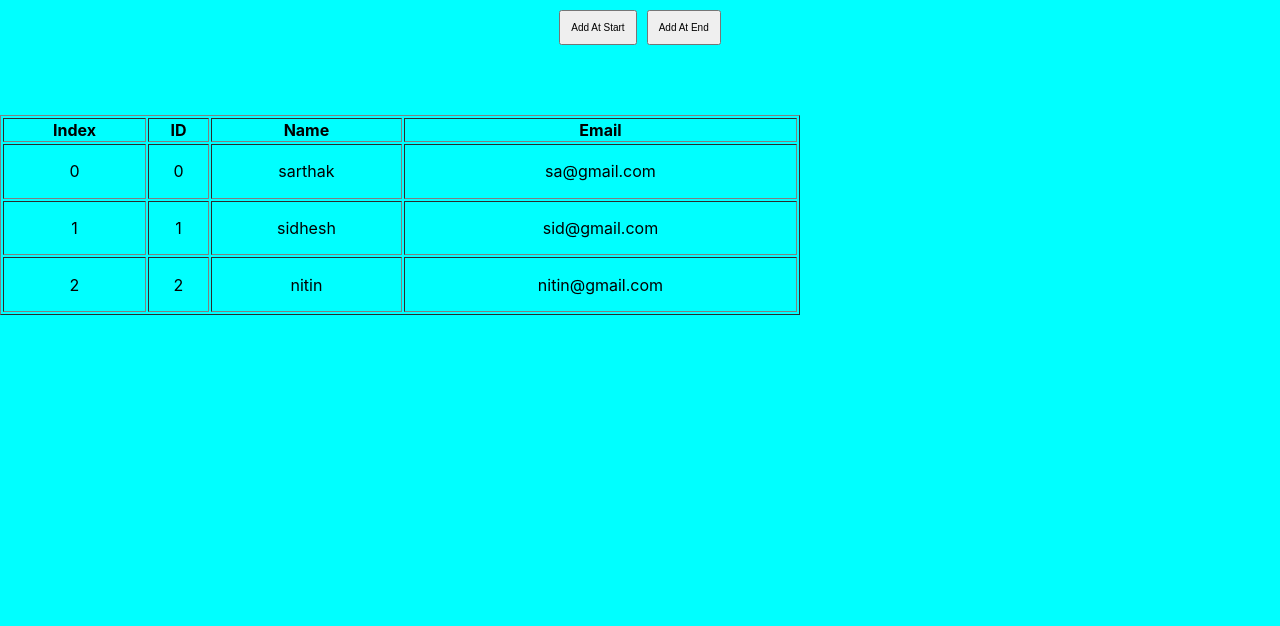
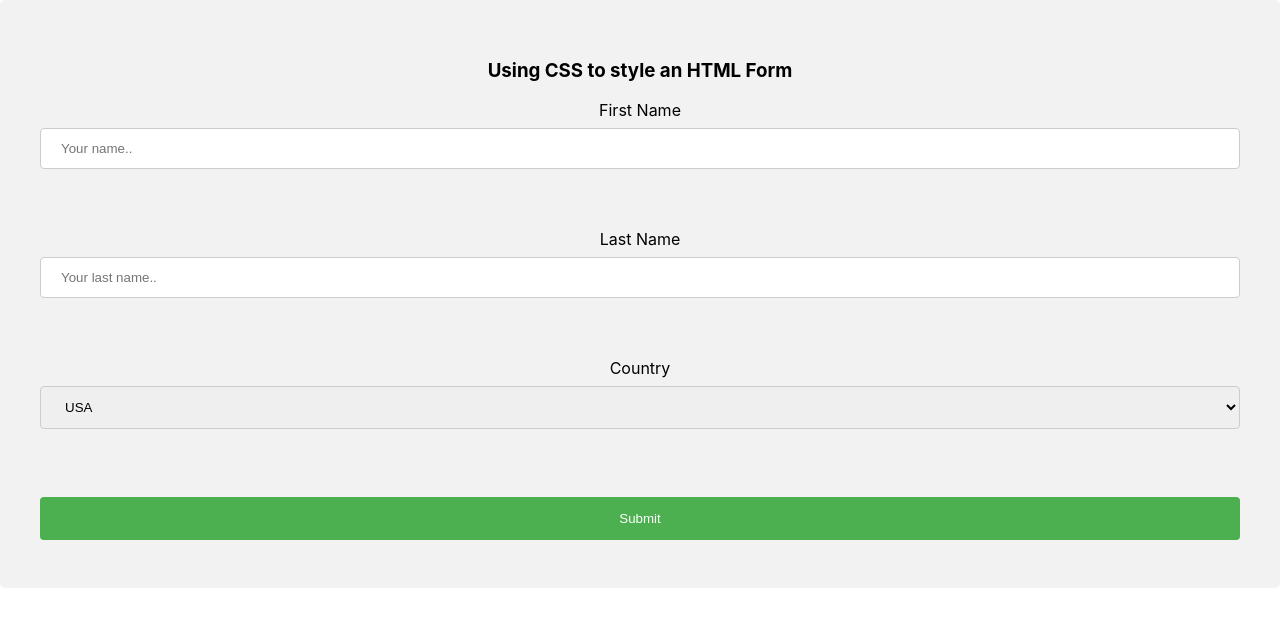
Before and after one commit to sarthv007/ReactSessions, a React (Create React App) app: page / in a window 1280 px wide. Shown: the top 626 px of the page. Built offline with nearby package versions, Linux system fonts and the light colour scheme.

Commit message:
react controlled component

```diff
--- a/src/App.js
+++ b/src/App.js
@@ -17,6 +17,8 @@ import ProfileComponent from "./Components/ProfileComponent";
 import Greet from "./Components/Greet";
 import NameList from "./Components/NameList";
 import UsersList from "./Components/UsersList";
+import TableComponent from "./Components/TableComponent";
+import FormComponent from "./Components/FormComponent";
 
 function App() {
   return (
@@ -64,7 +66,10 @@ function App() {
       {/* <ProfileComponent></ProfileComponent> */}
       {/* <NameList /> */}
       {/* <Greet /> */}
-      <UsersList></UsersList>
+      {/* <UsersList></UsersList> */}
+      {/* <Greet /> */}
+      {/* <TableComponent /> */}
+      <FormComponent></FormComponent>
     </div>
   );
 }
--- /dev/null
+++ b/src/Components/Column.js
@@ -0,0 +1,12 @@
+import React from "react";
+
+function Column({ user }) {
+  return (
+    <React.Fragment>
+      <td>{user.firstName}</td>
+      <td>{user.lastName}</td>
+    </React.Fragment>
+  );
+}
+
+export default Column;
--- /dev/null
+++ b/src/Components/FormComponent.js
@@ -0,0 +1,135 @@
+import React, { Component } from "react";
+import "./FormComponent.scss";
+
+export class FormComponent extends Component {
+  constructor(props) {
+    super(props);
+
+    this.state = {
+      firstName: "",
+      lastName: "",
+      country: "usa",
+      error: {
+        firstNameError: "",
+        lasstNameError: "",
+        countryError: "",
+      },
+    };
+  }
+
+  handleFirstNameChange = (event) => {
+    this.setState({
+      firstName: event.target.value,
+    });
+    //console.log(event.target.value);
+  };
+
+  handleLastNameChange = (event) => {
+    this.setState({
+      lastName: event.target.value,
+    });
+    //console.log(event.target.value);
+  };
+
+  handleCountryChange = (event) => {
+    this.setState({
+      country: event.target.value,
+    });
+    //console.log(event.target.value);
+  };
+
+  handleSubmit = (event) => {
+    //Api call logic will go here
+    event.preventDefault();
+    if (this.validate()) {
+      const { firstName, lastName, country } = this.state;
+      alert(`Form Submited ${firstName} ${lastName} ${country}`);
+    }
+  };
+
+  validate = () => {
+    let flag = true;
+    let err = {
+      firstName: "",
+      lastName: "",
+      country: "",
+    };
+    const { firstName, lastName, country, error } = this.state;
+    if (firstName === "") {
+      flag = false;
+      err = {
+        ...err,
+        firstName: "Please enter firstName",
+      };
+    }
+    if (lastName === "") {
+      flag = false;
+      err = {
+        ...err,
+        lastName: "Please enter lastName",
+      };
+    }
+    if (country === "") {
+      flag = false;
+      err = {
+        ...err,
+        country: "Please enter country",
+      };
+    }
+    if (flag === false) {
+      this.setState({
+        error: err,
+      });
+    }
+  };
+
+  render() {
+    const { firstName, lastName, country, error } = this.state;
+    return (
+      <>
+        <h3>Using CSS to style an HTML Form</h3>
+
+        <form onSubmit={this.handleSubmit}>
+          <label htmlFor="fname">First Name</label>
+          <input
+            type="text"
+            id="fname"
+            name="firstname"
+            value={firstName}
+            onChange={this.handleFirstNameChange}
+            placeholder="Your name.."
+          />
+          <p className="error">{error.firstName && error.firstName}</p>
+
+          <label htmlFor="lname">Last Name</label>
+          <input
+            type="text"
+            id="lname"
+            name="lastname"
+            value={lastName}
+            onChange={this.handleLastNameChange}
+            placeholder="Your last name.."
+          />
+          <p className="error">{error.lastName && error.lastName}</p>
+
+          <label htmlFor="country">Country</label>
+          <select
+            id="country"
+            name="country"
+            onChange={this.handleCountryChange}
+            value={country}
+          >
+            <option value="australia">Australia</option>
+            <option value="canada">Canada</option>
+            <option value="usa">USA</option>
+          </select>
+          <p className="error">{error.country && error.country}</p>
+
+          <input type="submit" value="Submit" />
+        </form>
+      </>
+    );
+  }
+}
+
+export default FormComponent;
--- /dev/null
+++ b/src/Components/FormComponent.scss
@@ -0,0 +1,36 @@
+input[type="text"],
+select {
+  width: 100%;
+  padding: 12px 20px;
+  margin: 8px 0;
+  display: inline-block;
+  border: 1px solid #ccc;
+  border-radius: 4px;
+  box-sizing: border-box;
+}
+
+input[type="submit"] {
+  width: 100%;
+  background-color: #4caf50;
+  color: white;
+  padding: 14px 20px;
+  margin: 8px 0;
+  border: none;
+  border-radius: 4px;
+  cursor: pointer;
+}
+
+input[type="submit"]:hover {
+  background-color: #45a049;
+}
+
+div {
+  border-radius: 5px;
+  background-color: #f2f2f2;
+  padding: 20px;
+}
+
+.error {
+  color: red;
+  padding: 10px;
+}
--- a/src/Components/Greet.js
+++ b/src/Components/Greet.js
@@ -3,12 +3,13 @@ import React, { Component } from "react";
 class Greet extends Component {
   render() {
     return (
-      <div>
-        Welcome to React world
+      <>
+        <h2>Welcome to React world</h2>
         <h2>
+          Welcome
           {this.props.data} {this.props.courseName}
         </h2>
-      </div>
+      </>
     );
   }
 }
--- /dev/null
+++ b/src/Components/TableComponent.js
@@ -0,0 +1,52 @@
+import React, { Component } from "react";
+import Column from "./Column";
+
+class TableComponent extends Component {
+  constructor(props) {
+    super(props);
+
+    this.state = {
+      users: [
+        {
+          firstName: "sarthak",
+          lastName: "vaidya",
+        },
+        {
+          firstName: "sidhesh",
+          lastName: "tikambare",
+        },
+        {
+          firstName: "nitin",
+          lastName: "chauhan",
+        },
+      ],
+    };
+  }
+
+  render() {
+    const { users } = this.state;
+    let userList = users.map((user) => (
+      <>
+        <tr>
+          <Column />
+        </tr>
+      </>
+    ));
+
+    return (
+      <>
+        <table border="1" width="700" height="200">
+          <thead>
+            <tr>
+              <th>First Name</th>
+              <th>Last Name</th>
+            </tr>
+          </thead>
+          <tbody>{userList}</tbody>
+        </table>
+      </>
+    );
+  }
+}
+
+export default TableComponent;
```
